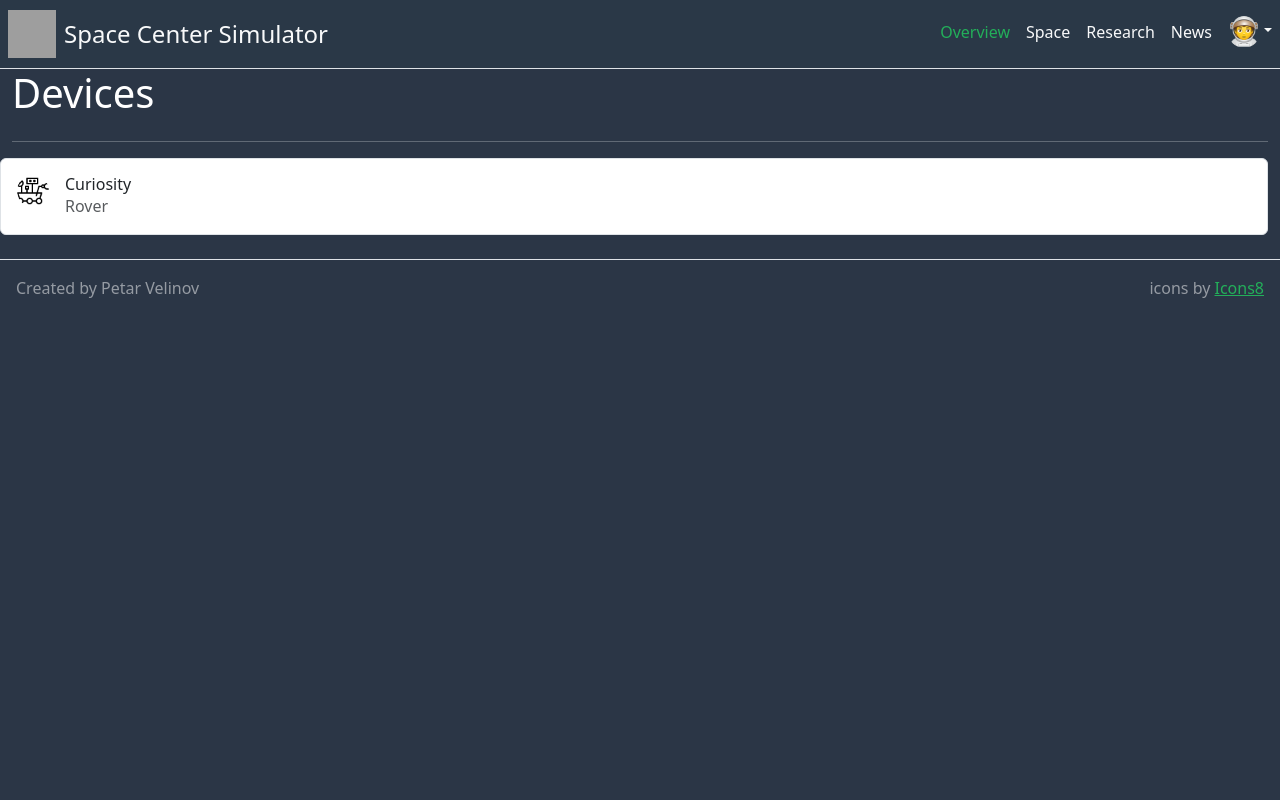
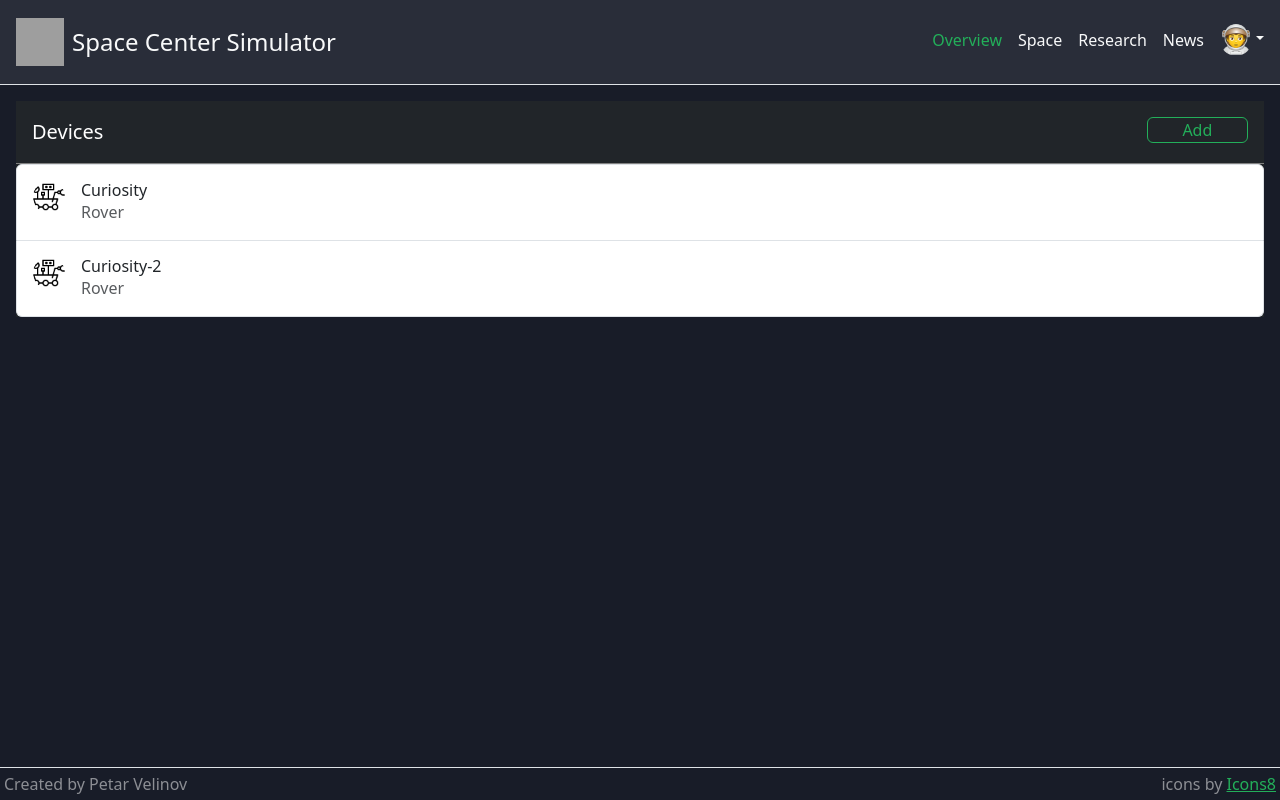
Before and after one commit to RobinJS/SpaceCenter, an Angular app in the folder SpaceCenterPortal/: page / in a window 1280 px wide. Built offline with nearby package versions, Linux system fonts and the light colour scheme; grey boxes are pictures that could not be loaded.

Commit message:
device page edit

```diff
--- a/SpaceCenterPortal/src/app/app.component.html
+++ b/SpaceCenterPortal/src/app/app.component.html
@@ -1,26 +1,63 @@
 <app-header></app-header>
 
-<main class="container-fluid">
-    <div class="row">
-        <h1>Devices</h1>
-    </div>
-    <hr>
-    <div class="row">
+<main class="container-fluid p-3">
+
+    <section class="bg-dark text-white ">
+        <div class="section-header p-3">
+            <span class="col fs-5 me-auto">Devices</span>
+            <button class="btn btn-outline-primary p-0 w-10 col-1 float-end" type="button">Add</button>
+        </div>
+        <div class="h-auto">
+            <ul class="list-group">
+                <a href="#" class="list-group-item list-group-item-action d-flex gap-3 py-3" aria-current="true">
+                    <img src="../assets/images/icons/icons8-space-rover-48.png" alt="rover" width="32" height="32" class="rounded-circle flex-shrink-0">
+                    <div class="d-flex gap-2 w-100 justify-content-between">
+                        <div>
+                        <h6 class="mb-0">Curiosity</h6>
+                        <p class="mb-0 opacity-75">Rover</p>
+                        </div>
+                    </div>
+                </a>
+                <a href="#" class="list-group-item list-group-item-action d-flex gap-3 py-3" aria-current="true">
+                    <img src="../assets/images/icons/icons8-space-rover-48.png" alt="rover" width="32" height="32" class="rounded-circle flex-shrink-0">
+                    <div class="d-flex gap-2 w-100 justify-content-between">
+                        <div>
+                        <h6 class="mb-0">Curiosity-2</h6>
+                        <p class="mb-0 opacity-75">Rover</p>
+                        </div>
+                    </div>
+                </a>
+                <p class="text-dark p-1" *ngIf="devices.length == 0">No devices</p>
+            </ul>
+        </div>
+    </section>
+
+    <!-- <div class="bg-white h-auto b-0">
         <ul class="list-group">
             <a href="#" class="list-group-item list-group-item-action d-flex gap-3 py-3" aria-current="true">
                 <img src="../assets/images/icons/icons8-space-rover-48.png" alt="rover" width="32" height="32" class="rounded-circle flex-shrink-0">
                 <div class="d-flex gap-2 w-100 justify-content-between">
-                  <div>
+                    <div>
                     <h6 class="mb-0">Curiosity</h6>
                     <p class="mb-0 opacity-75">Rover</p>
-                  </div>
+                    </div>
                 </div>
-              </a>
+            </a>
+            <a href="#" class="list-group-item list-group-item-action d-flex gap-3 py-3" aria-current="true">
+                <img src="../assets/images/icons/icons8-space-rover-48.png" alt="rover" width="32" height="32" class="rounded-circle flex-shrink-0">
+                <div class="d-flex gap-2 w-100 justify-content-between">
+                    <div>
+                    <h6 class="mb-0">Curiosity-2</h6>
+                    <p class="mb-0 opacity-75">Rover</p>
+                    </div>
+                </div>
+            </a>
+            <p class="text-dark p-1" *ngIf="devices.length == 0">No devices</p>
         </ul>
-    </div>
+    </div> -->
 </main>
 
-<footer class="d-flex flex-wrap justify-content-between align-items-center p-3 my-4 border-top text-white-50">
+<footer class="d-flex flex-wrap justify-content-between align-items-center p-1 mb-0 border-top text-white-50 fixed-bottom fs-6">
     <p class="mb-0">Created by Petar Velinov</p>
     <div class="mb-0 justify-content-end">icons by <a target="_blank" href="https://icons8.com">Icons8</a></div>
 </footer>
--- a/SpaceCenterPortal/src/app/app.component.ts
+++ b/SpaceCenterPortal/src/app/app.component.ts
@@ -7,4 +7,5 @@ import { Component } from '@angular/core';
 })
 export class AppComponent {
   title = 'SpaceCenterPortal';
+  devices = [1];
 }
--- a/SpaceCenterPortal/src/app/header/header.component.css
+++ b/SpaceCenterPortal/src/app/header/header.component.css
@@ -1,3 +1,3 @@
 header {
-    background-color: #2a3847;
+    /* background-color: #292d39; */
 }
--- a/SpaceCenterPortal/src/app/header/header.component.html
+++ b/SpaceCenterPortal/src/app/header/header.component.html
@@ -1,4 +1,4 @@
-<header class="p-2 border-bottom">
+<header class="p-3 border-bottom">
     <!-- <div class="container"> -->
       <div class="d-flex flex-wrap">
        <a href="/" class="d-flex align-items-center me-md-auto link-body-emphasis text-decoration-none">
--- a/SpaceCenterPortal/src/css/styles.css
+++ b/SpaceCenterPortal/src/css/styles.css
@@ -1,4 +1,17 @@
 body {
-  background-color: #2b3646;
+  background-color: #181c28;
   color: white;
 }
+
+header {
+  background-color: #292d39;
+}
+
+section {
+  background-color: #292d39;
+  color: white;
+}
+
+.section-header {
+  border-bottom: 1px solid gray;
+}
--- a/SpaceCenterPortal/src/scss/styles.scss
+++ b/SpaceCenterPortal/src/scss/styles.scss
@@ -1,4 +1,19 @@
+$section-bg: #292d39;
+
 body {
-    background-color: rgb(0, 35, 68);
+    background-color: #181c28;
     color: white;
 }
+
+header {
+    background-color: $section-bg;
+}
+
+section {
+    background-color: $section-bg;
+    color: white;
+}
+
+.section-header {
+    border-bottom: 1px solid gray;
+}
```
